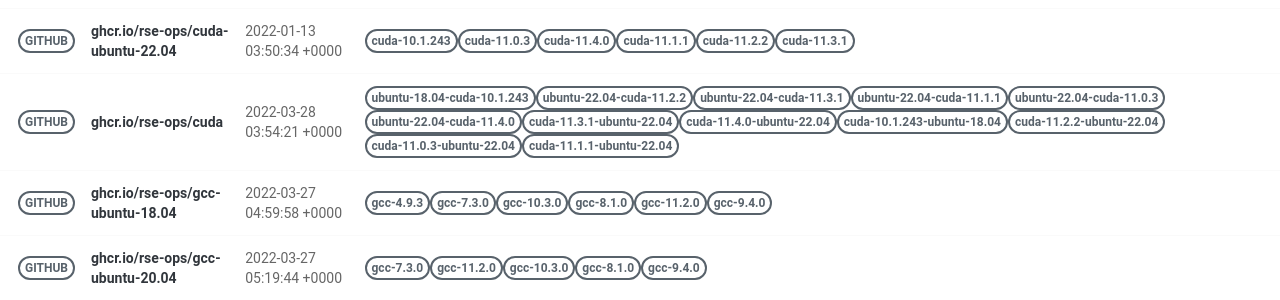
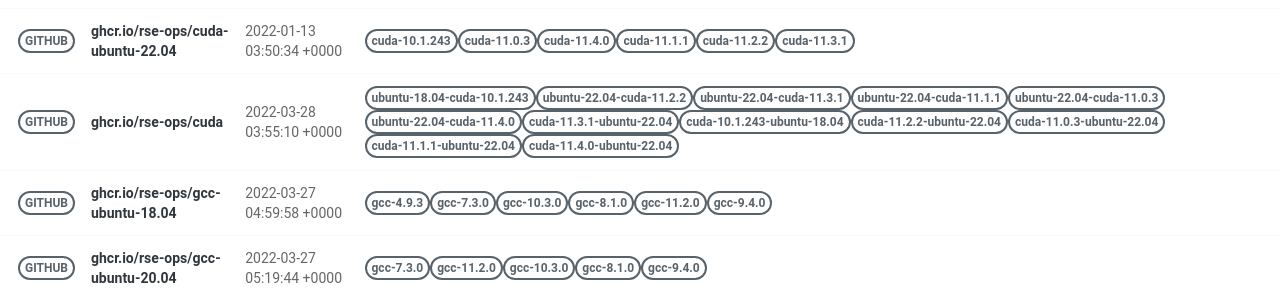
Before and after one commit to rse-ops/docker-images, a Jekyll site: the page built from pages/index.md, in a window 1280 px wide. Shown: the part 421-721 px from the top of the page. Built offline with Jekyll 4.4.1, drawn with Linux system fonts in a browser that asks for light colours; nearby versions of some CDN libraries.

Commit message:
Automated push to update library 2022-03-28

```diff
--- a/_library/ghcr.io-rse-ops-cuda.md
+++ b/_library/ghcr.io-rse-ops-cuda.md
@@ -1,7 +1,7 @@
 ---
 layout: container
 name: ghcr.io/rse-ops/cuda
-updated_at: 2022-03-28 03:54:21.095509
+updated_at: 2022-03-28 03:55:10.234700
 
 
 container_url: https://github.com/orgs/rse-ops/packages/container/package/cuda
```
Also changed, not shown: other parts of _library/ghcr.io-rse-ops-cuda.md (+3 -3 lines).
